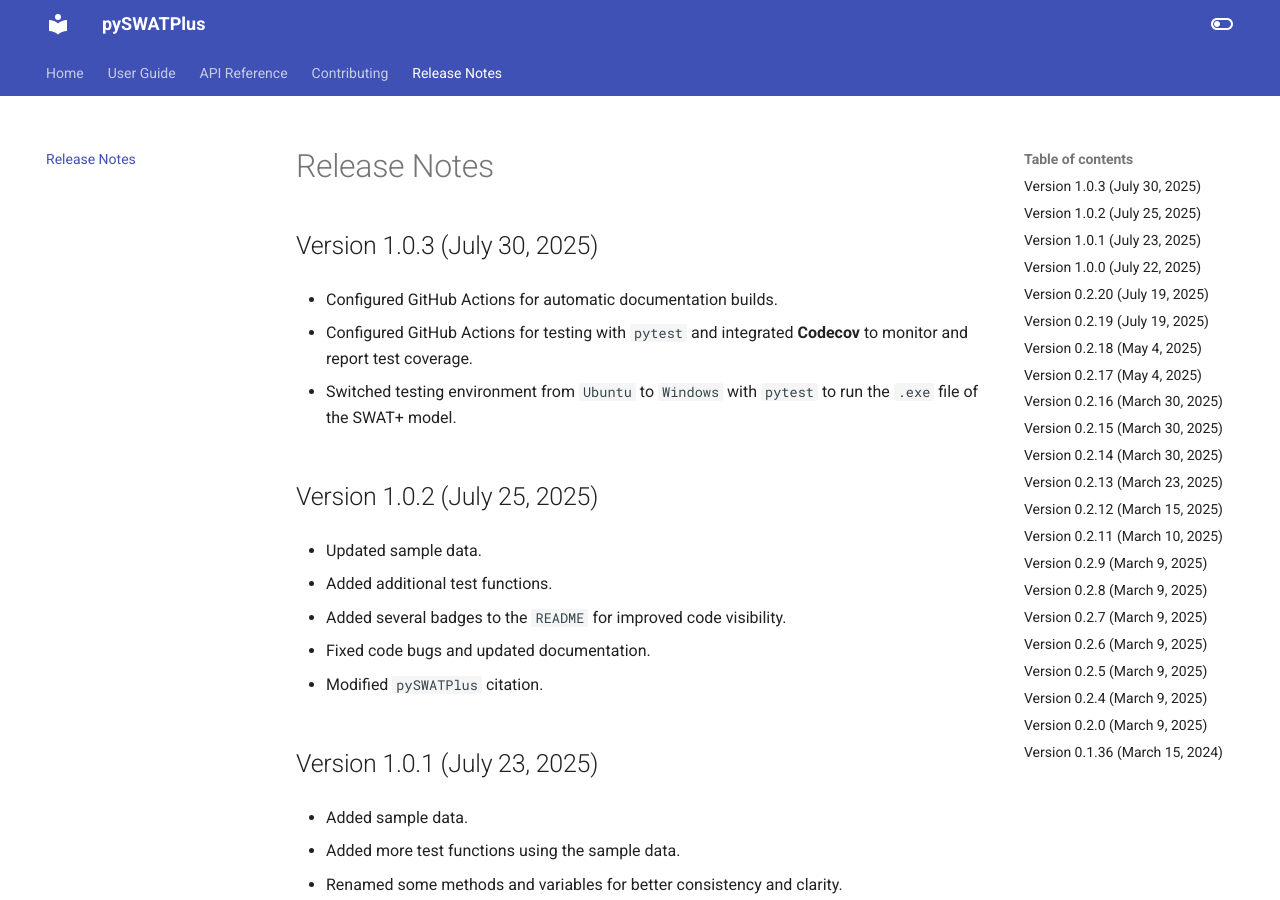
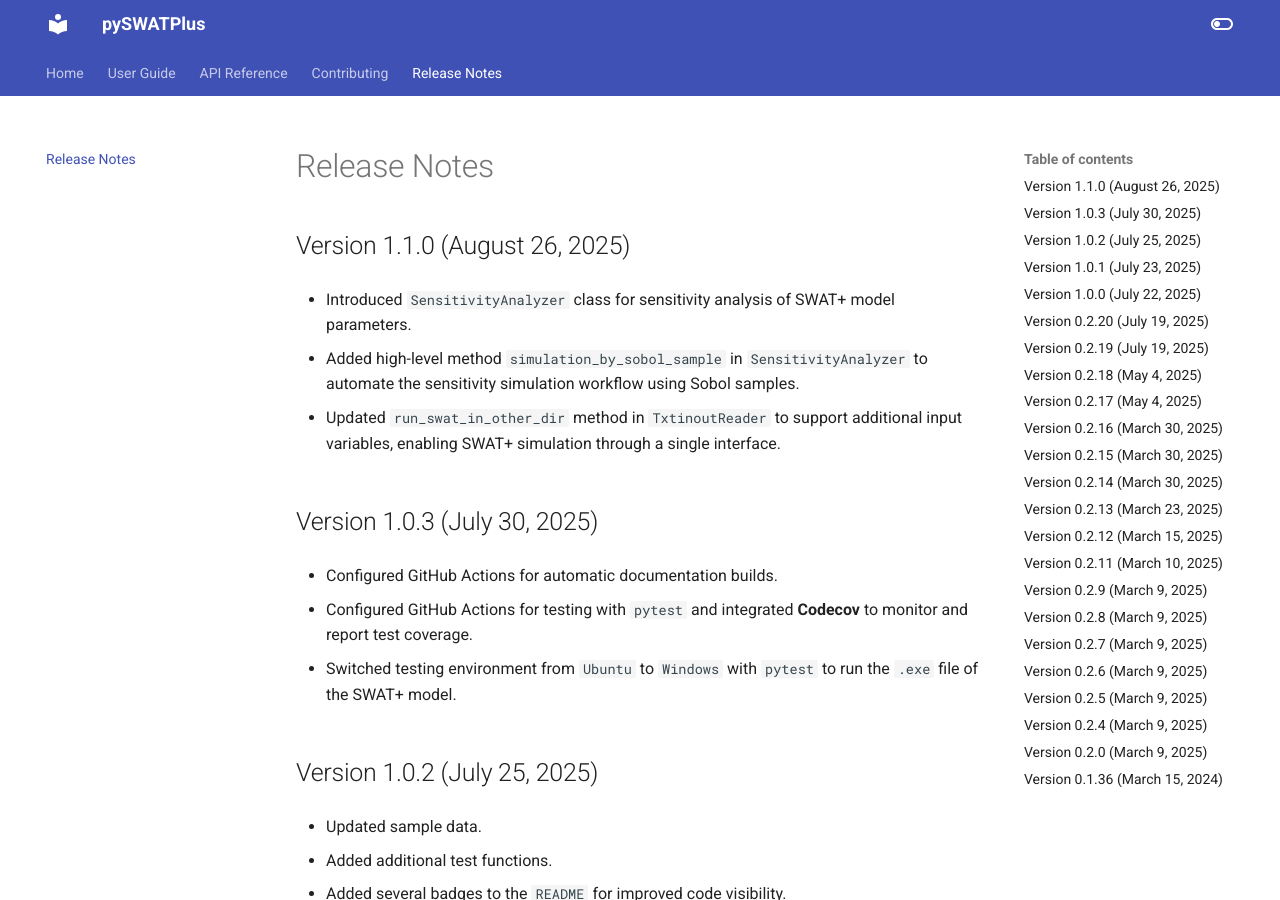
Before and after one commit to swat-model/pySWATPlus, an MkDocs documentation site: the page built from docs/changelog.md, in a window 1280 px wide and 900 px high. Built offline with MkDocs 1.6.1 and Material for MkDocs 9.7.7, drawn with Linux system fonts in a browser that asks for light colours.

Commit message:
add release notes for the released latest varsion 1.1.0

```diff
--- a/docs/changelog.md
+++ b/docs/changelog.md
@@ -1,4 +1,13 @@
 # Release Notes
+
+
+## Version 1.1.0 (August 26, 2025)
+
+- Introduced `SensitivityAnalyzer` class for sensitivity analysis of SWAT+ model parameters.
+
+- Added high-level method `simulation_by_sobol_sample` in `SensitivityAnalyzer` to automate the sensitivity simulation workflow using Sobol samples.
+
+- Updated `run_swat_in_other_dir` method in `TxtinoutReader` to support additional input variables, enabling SWAT+ simulation through a single interface.
 
 
 ## Version 1.0.3 (July 30, 2025)
```
